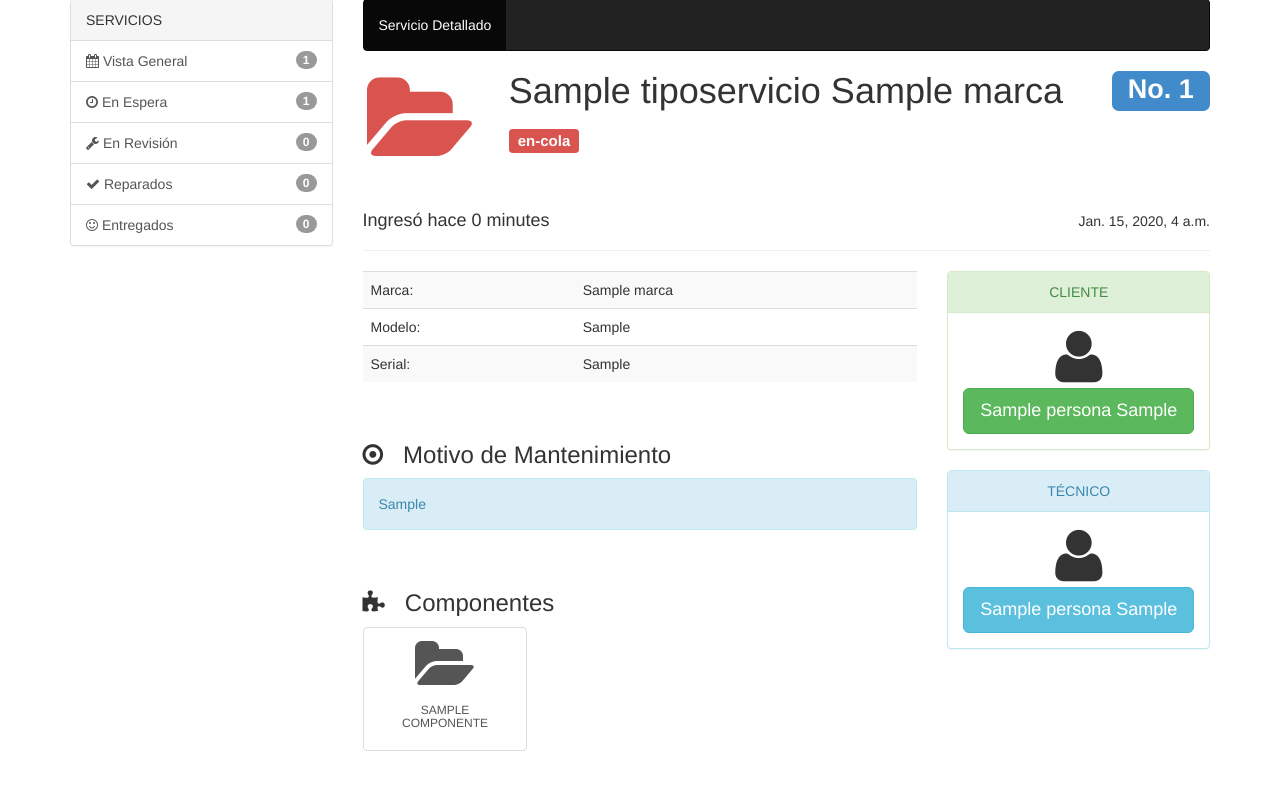
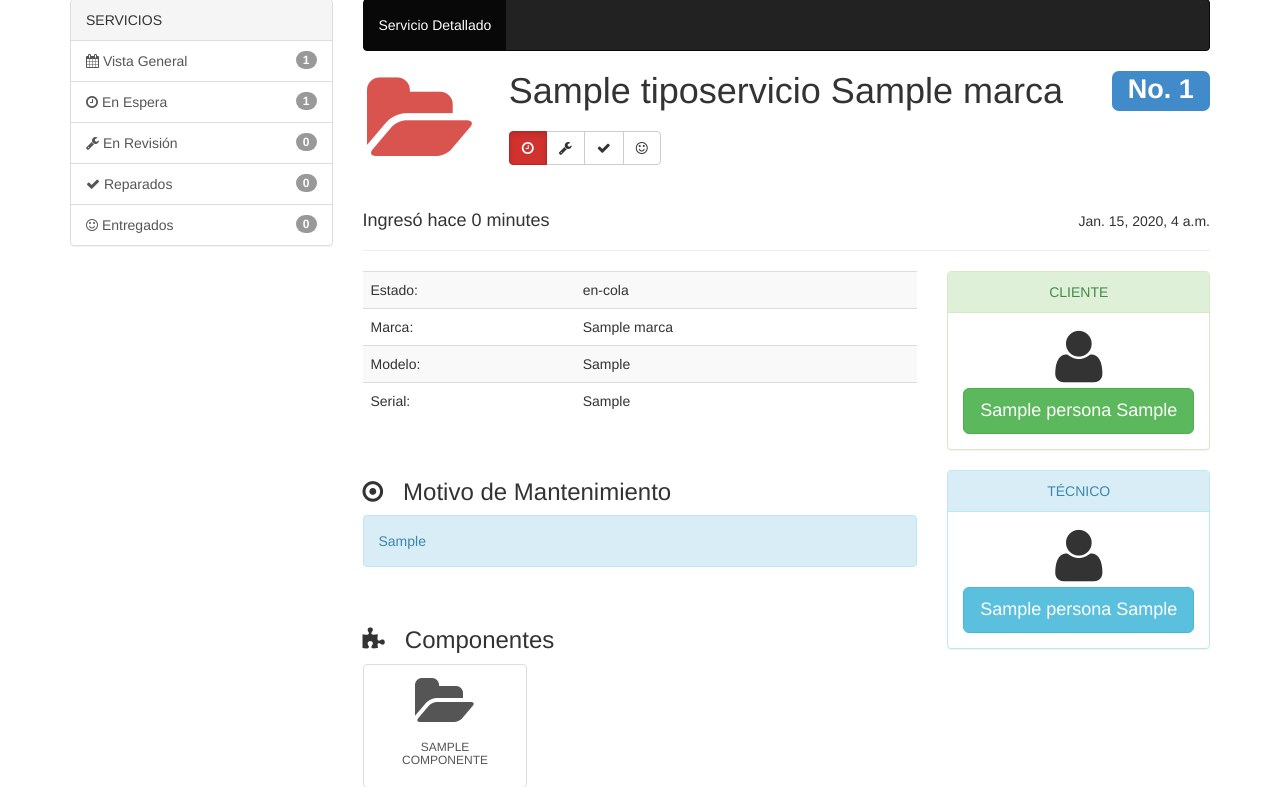
Before and after one commit to diegofer/compu, a Django app: page /servicio/1/ in a window 1280 px wide. Shown: the part 71-858 px from the top of the page. Before the commit the page ends 822 px from the top, so only its background shows below. Run offline with Django 3.2, Linux system fonts and the light colour scheme; tables that the repository leaves empty hold one stand-in row (values such as "Sample post"); parts of the project's set-up code (start-up, migrations or seed data) failed here and were passed over; some libraries are stand-ins or nearby versions.

Commit message:
Sisteme para actualizar campo "estado" listo con ajax y reload OK

```diff
--- a/main/models.py
+++ b/main/models.py
@@ -1,5 +1,7 @@
 # -*- coding: utf-8 -*-
 from django.db import models
+from django.core.urlresolvers import reverse
+
 from .choices import ICON
 
 
@@ -31,7 +33,6 @@ class Persona(models.Model):
 	full_name = property(_get_full_name)
 
 	def get_absolute_url(self):
-		from django.core.urlresolvers import reverse
 		return reverse('main.views.persona', args=[str(self.id)])
 
 
@@ -90,3 +91,6 @@ class Servicio(models.Model):
 
 	def __unicode__(self):
 		return "%s de %s" %( self.tipo.nombre, self.cliente.nombre )
+
+	def get_absolute_url(self):
+		return reverse('main.views.servicio', args=[str(self.id)])
--- a/main/static/main/js/app.js
+++ b/main/static/main/js/app.js
@@ -32,6 +32,7 @@ $( document ).ready( function(){
 				this.setActionsFormComponente();
 
 				$('#servicio-btn').on('click',{modal:modalServicio}, this.showModal);
+					$('.estado-btn').on('click', this.guardarEstado);
 
 				$('#guardar-servicio-btn').on('click', this.guardarServicio);
 
@@ -46,6 +47,10 @@ $( document ).ready( function(){
 				modalMarca.on('hidden.bs.modal', this.alHideMarca);
 				modalComponente.on('hidden.bs.modal', this.alHideComponente);
 			},
+
+
+
+
 
 
 			setActionsFormServicio: function() {
@@ -169,6 +174,33 @@ $( document ).ready( function(){
 				});
 			},
 
+				guardarEstado: function(event) {
+					var data = {
+						estado: event.currentTarget.id,
+						servicio_id: $('#servicio-id').val(),
+						csrfmiddlewaretoken: $('input[name="csrfmiddlewaretoken"]').val(),
+					};
+					$.post(urlGuardarServicioEstado, data)
+						.done(function(data){
+							$('.icon-servicio').removeClass('en-cola en-revision reparado entregado').addClass(data.estado);
+							$('#td-estado').text(data.estado);
+
+							$('.estado-btn').removeClass().addClass('estado-btn btn btn-default');
+							if (data.estado == 'en-cola') {
+								$(event.currentTarget).removeClass().addClass('estado-btn btn btn-danger active');
+							}
+							if (data.estado == 'en-revision') {
+								$(event.currentTarget).removeClass().addClass('estado-btn btn btn-warning active');
+							}
+							if (data.estado == 'reparado') {
+								$(event.currentTarget).removeClass().addClass('estado-btn btn btn-success active');
+							}
+							if (data.estado == 'entregado') {
+								$(event.currentTarget).removeClass().addClass('estado-btn btn btn-info active');
+							}
+						});
+				},
+
 
 				guardarServicioTecnico: function() {
 					var $btn =  $(event.target).button('loading');
@@ -249,7 +281,7 @@ $( document ).ready( function(){
 				            if (options.url == urlGuardarComponente) compu.setActionsFormComponente();
 				        }
 				        else {
-				        	if (options.url == urlGuardarServicio) window.location.href='/';
+				        	if (options.url == urlGuardarServicio) return window.location.href= data.url;
 
 				        	if (options.url == urlGuardarServicioTecnico ) {
 				        		var panelTecnico = $('#panel-tecnico').removeClass('panel-danger').addClass('panel-info');
--- a/main/templates/main/home.html
+++ b/main/templates/main/home.html
@@ -8,6 +8,7 @@
 <script>
 	var urlGuardarServicio          = '{% url "guardar_servicio" %}';
 	var urlGuardarServicioTecnico   = '{% url "guardar_servicio_tecnico" %}';
+	var urlGuardarServicioEstado    = '{% url "guardar_servicio_estado" %}';
 	var urlGuardarPersona           = '{% url "guardar_persona" %}';
 	var urlGuardarTipoServicio      = '{% url "guardar_tipo_servicio" %}';
 	var urlGuardarMarca             = '{% url "guardar_marca" %}';
--- a/main/templates/main/servicio.html
+++ b/main/templates/main/servicio.html
@@ -25,9 +25,6 @@
 		<div class="col-md-2 logo">
 
 				<i class="fa fa-{{servicio.tipo.icon}} icon icon-servicio {{servicio.estado}}"></i><br/>
-
-
-
 		</div>
 
 		<div class="col-md-10">
@@ -37,7 +34,27 @@
 				{{servicio.tipo.nombre}} {{servicio.marca.nombre}}
 
 			</h1>
-			<span class="label estado {{servicio.estado|labelizar}} ">{{servicio.estado}} </span>
+			<!-- <span class="label estado {{servicio.estado|labelizar}} ">{{servicio.estado}} </span> -->
+
+			<div id="conten-estado"  class="btn-group">
+			    <button type="button" class="estado-btn btn {{servicio.estado|estado_btn:servicio.EN_COLA}}" id="{{servicio.EN_COLA}}">
+			    	<i class="fa fa-clock-o fw"></i>
+			    </button>
+			    <button type="button" class="estado-btn btn {{servicio.estado|estado_btn:servicio.EN_REVISION}}" id="{{servicio.EN_REVISION}}">
+			    	<i class="fa fa-wrench"></i>
+			    </button>
+			    <button type="button" class="estado-btn btn {{servicio.estado|estado_btn:servicio.REPARADO}}" id="{{servicio.REPARADO}}">
+			    	<i class="fa fa-check"></i>
+			    </button>
+			    <button type="button" class="estado-btn btn {{servicio.estado|estado_btn:servicio.ENTREGADO}}" id="{{servicio.ENTREGADO}}">
+			    	<i class="fa fa-smile-o"></i>
+			    </button>
+			</div>
+
+			<input id="servicio-id" type="hidden" value="{{servicio.id}}">
+			{% csrf_token %}
+
+
 
 		</div>
 
@@ -58,6 +75,10 @@
 
 			<table class="table table-striped">
 				<tbody>
+					<tr>
+						<td>Estado:</td>
+						<td id="td-estado">{{servicio.estado}}</td>
+					</tr>
 					<tr>
 						<td>Marca: </td>
 						<td>{{servicio.marca.nombre}}</td>
--- a/main/templatetags/main_tags.py
+++ b/main/templatetags/main_tags.py
@@ -21,3 +21,15 @@ def labelizar(estado):
 		return 'label-success'
 	else:
 		return 'label-info'
+
+@register.filter
+def estado_btn(estado, btn_id):
+	if estado == Servicio.EN_COLA and btn_id == Servicio.EN_COLA:
+		return 'btn-danger active'
+	if estado == Servicio.EN_REVISION and btn_id == Servicio.EN_REVISION:
+		return 'btn-warning active'
+	if estado == Servicio.REPARADO and btn_id == Servicio.REPARADO:
+		return 'btn-success active'
+	if estado == Servicio.ENTREGADO and btn_id == Servicio.ENTREGADO:
+		return 'btn-info active'
+	return 'btn-default'
--- a/main/urls.py
+++ b/main/urls.py
@@ -6,6 +6,8 @@ urlpatterns = patterns('',
 
   	url(r'^guardar_servicio/$', 'main.views.guardar_servicio', name='guardar_servicio' ),
   	url(r'^guardar_servicio_tecnico/$', 'main.views.guardar_servicio_tecnico', name='guardar_servicio_tecnico' ),
+  	url(r'^guardar_servicio_estado/$', 'main.views.guardar_servicio_estado', name='guardar_servicio_estado' ),
+
   	url(r'^guardar_persona/$', 'main.views.guardar_persona', name='guardar_persona' ),
   	url(r'^guardar_tipo_servicio/$', 'main.views.guardar_tipo_servicio', name='guardar_tipo_servicio' ),
   	url(r'^guardar_marca/$', 'main.views.guardar_marca', name='guardar_marca' ),
--- a/main/views.py
+++ b/main/views.py
@@ -5,6 +5,8 @@ from django.shortcuts import render_to_response
 from django.contrib.auth import authenticate, login, logout
 from django.contrib.auth.forms import AuthenticationForm #, UserCreationForm
 from django.conf import settings
+from django.core.urlresolvers import reverse
+import json
 
 from crispy_forms.utils import render_crispy_form
 from jsonview.decorators import json_view
@@ -81,7 +83,7 @@ def guardar_servicio(request):
 		new_servicio.estado = Servicio.EN_COLA
 		new_servicio.save()
 		form.save_m2m()
-		return {'success': True}
+		return {'success': True, 'url': new_servicio.get_absolute_url()}
 	print form.errors
 	form_html = render_crispy_form(form, context=RequestContext(request))
 	return {'success': False, 'form_html': form_html}
@@ -89,18 +91,30 @@ def guardar_servicio(request):
 
 @json_view
 def guardar_servicio_tecnico(request):
-	print request.POST
 	servicio = Servicio.objects.get(pk=request.POST['id_servicio'])
 	form = ServicioTecnicoForm(request.POST or None, instance=servicio)
 
 	if request.POST['tecnico']:
 
 		if form.is_valid():
-			servicio = form.save(commit=False)
+			servicio = form.save()
 			return {'success': True, 'tecnico': servicio.tecnico.full_name, 'url_tecnico': servicio.tecnico.get_absolute_url() }
 		print form.errors
 	form_html = render_crispy_form(form, context=RequestContext(request))
 	return {'success': False, 'form_html': form_html, 'id_servicio': servicio.id}
+
+
+@json_view
+def guardar_servicio_estado(request):
+	estado       = request.POST['estado']
+	servicio_id  = request.POST['servicio_id']
+
+	servicio = Servicio.objects.get(pk=servicio_id)
+	servicio.estado = estado
+	servicio.save(update_fields=['estado'])
+
+	return {'success': True, 'estado':servicio.estado}
+
 
 
 @json_view
```
